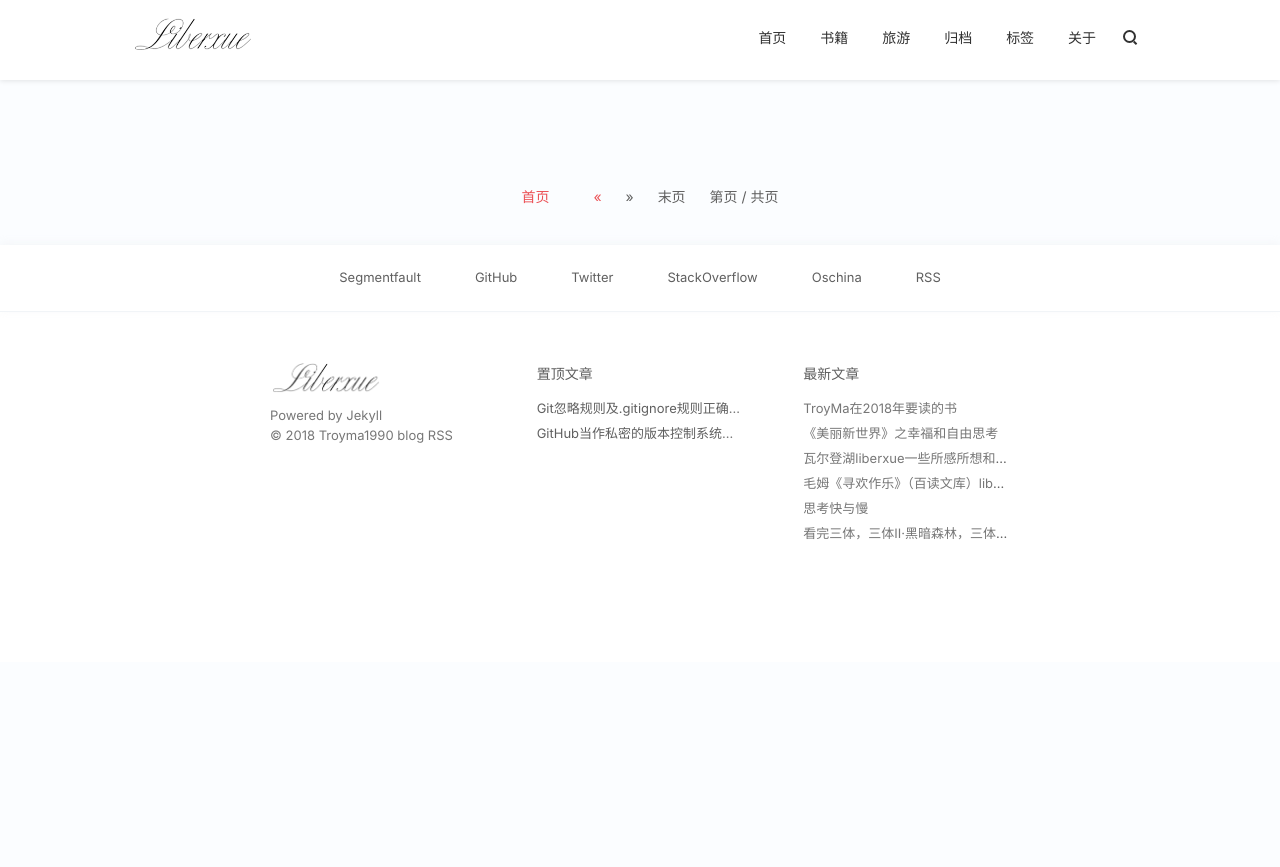
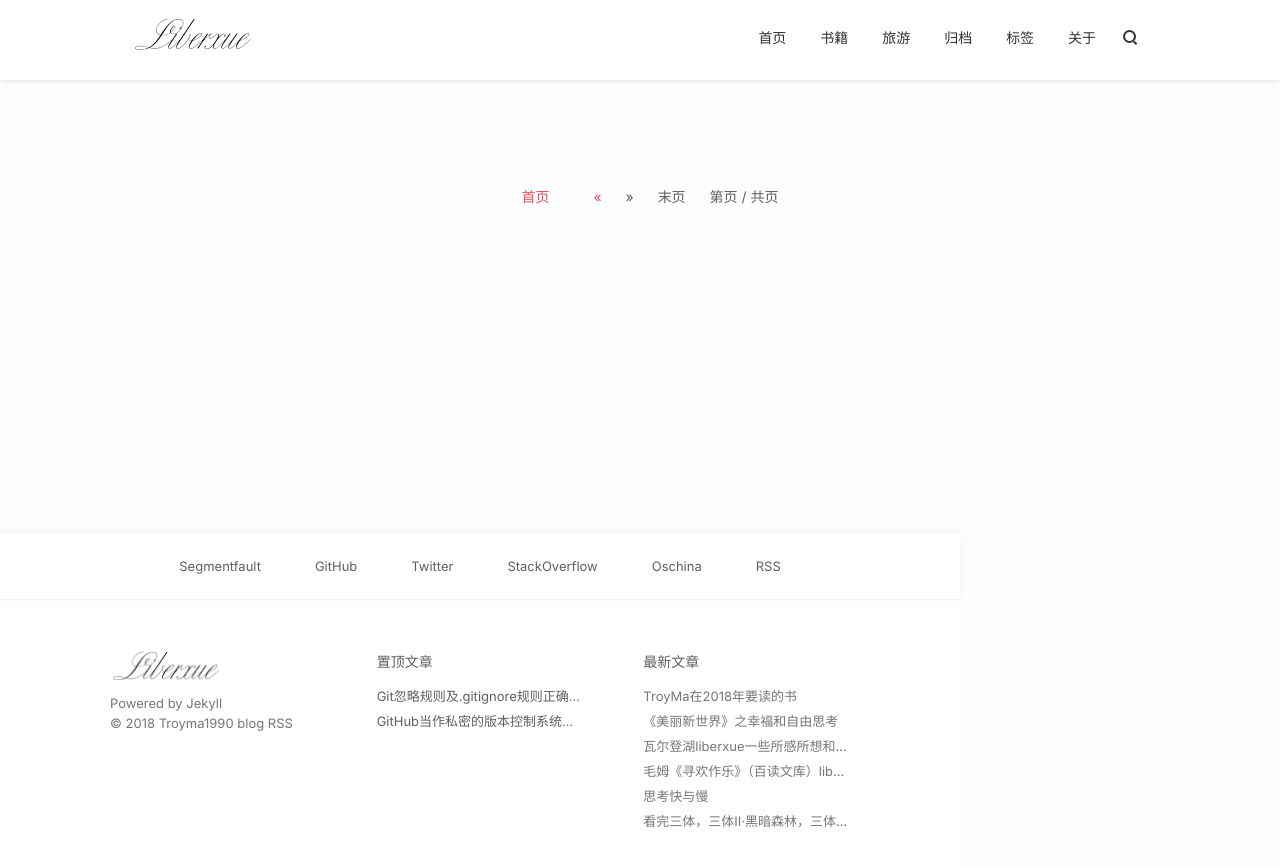
Before and after one commit to TroyMa1990/TroyMa1990.github.io, a Jekyll site: the page built from road/index.html, in a window 1280 px wide. Shown: the top 867 px of the page. Built offline with Jekyll 4.4.1, drawn with Linux system fonts in a browser that asks for light colours; nearby versions of some CDN libraries; comment, search, counter and statistics services are not loaded.

Commit message:
first commit  try something

```diff
--- a/style/style-liberxue.css
+++ b/style/style-liberxue.css
@@ -351,7 +351,7 @@ pre code::after {font-size: 1rem;color: #BFBFBF;position: absolute;top: 5px;righ
 /* ==========================================================================
    #footer
    ========================================================================== */
-.footer{position:relative;z-index:1;margin-top:0;padding-bottom:50px;background-color:#fff;}
+.footer{position:fixed;z-index:1;bottom:0px;background-color:#fff;}
 .footer-social{border-bottom:1px solid rgba(184,197,214,.2);    box-shadow: 0 -2px 8px 0 rgba(239, 241, 243, 0.59);}
 .footer-social .footer-container{max-width:940px;margin:0 auto;}
 .footer-social .social-list{padding:20px;text-align:center;}
```
